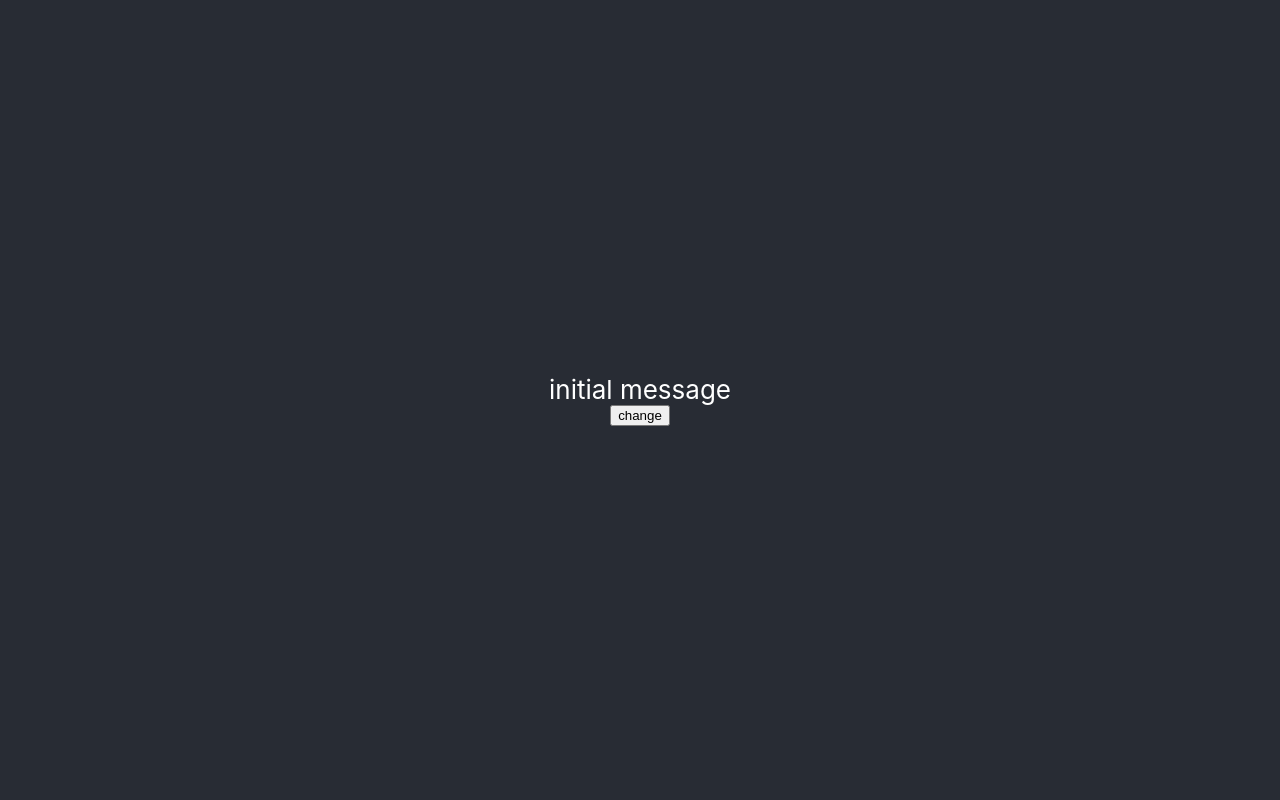
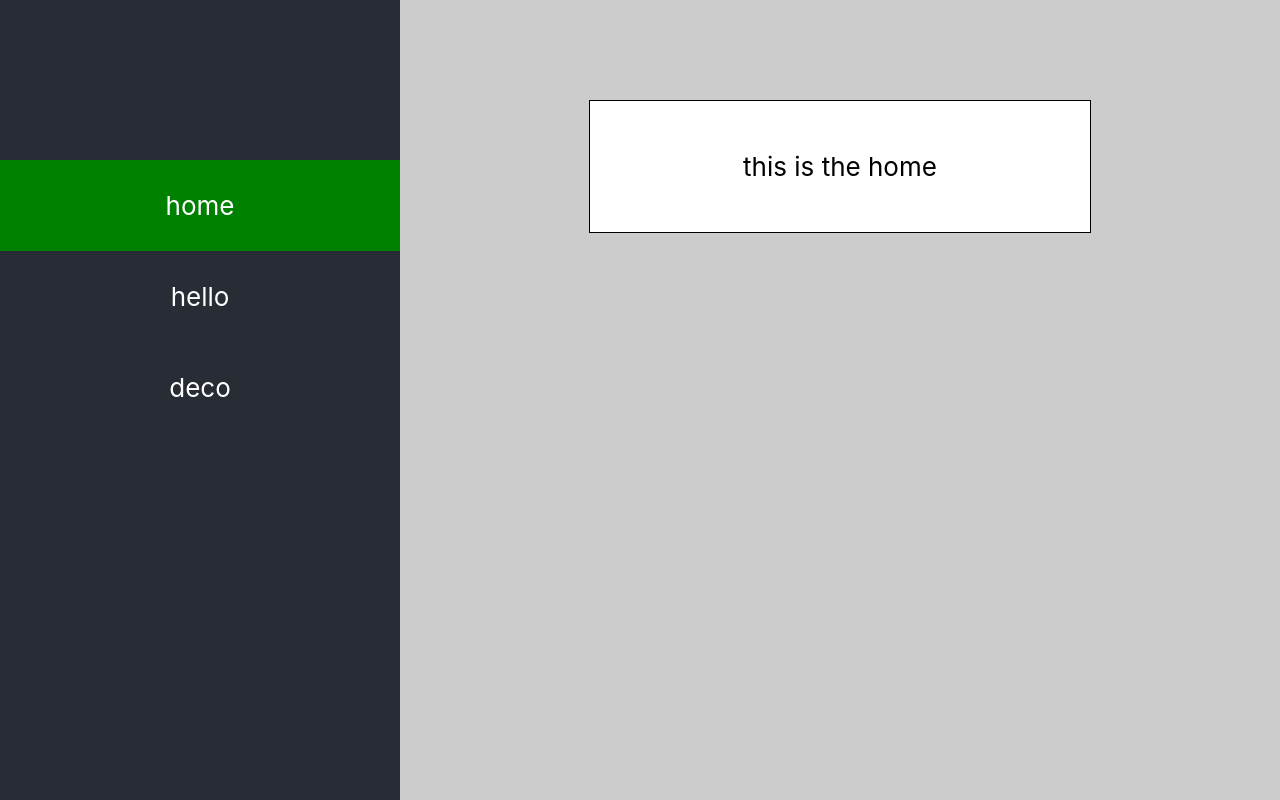
Before and after one commit to dalideco/experimenting3d-react-spring, a React (Create React App) app: page / in a window 1280 px wide. Built offline with nearby package versions, Linux system fonts and the light colour scheme.

Commit message:
setting up page to test transition animationi

```diff
--- a/package.json
+++ b/package.json
@@ -9,6 +9,8 @@
     "@testing-library/user-event": "^12.8.3",
     "react": "^17.0.2",
     "react-dom": "^17.0.2",
+    "react-router": "^5.2.0",
+    "react-router-dom": "^5.2.0",
     "react-scripts": "4.0.3",
     "react-spring": "^9.1.2",
     "styled-components": "^5.3.0",
--- a/src/App.js
+++ b/src/App.js
@@ -4,6 +4,7 @@
 import Interpolate from './Interpolate'
 import ManySprings from './ManySprings'
 import LearnContext from "./LearnContext";
+import TransitionPage from "./TransitionPage"
 
 
 
@@ -17,7 +18,8 @@
         {/* <Multi/> */}
         {/* <Interpolate/> */}
         {/* <ManySprings/> */}
-        <LearnContext/>
+        {/* <LearnContext/> */}
+        <TransitionPage/>
       </header>
     </div>
   );
--- a/src/LearnContext.js
+++ b/src/LearnContext.jsx
@@ -1,10 +1,21 @@
-import React,{useState} from 'react';
+import React,{useState,useEffect} from 'react';
 import { userContext } from "./utilities/Contexts";
 import UsingTheContext from './Components/UsingTheContext'
 
 
 
-const LearnContext = () => {
+const LearnContext  = () => {
+
+
+
+    useEffect(()=>{
+        show()
+    },[])
+
+    const show= ()=>{
+        console.log('hello')
+    }
+
 
     const [message, setMessage] = useState("initial message");
 
--- /dev/null
+++ b/src/TransitionPage.jsx
@@ -0,0 +1,91 @@
+import React from 'react';
+import styled from 'styled-components'
+import { BrowserRouter as Router, NavLink , Switch, Route } from "react-router-dom";
+
+
+const FullPageDiv= styled.div`
+    width: 100%;
+    height: 100vh;
+    background: #ccc;
+    color: black;
+    display:flex;
+    & a {
+        text-decoration: none;
+        color: inherit;
+    }
+    & .green{
+        background: green;
+    }
+
+`
+const StyledNav = styled.nav`
+    background: #282c34;
+    display:flex;
+    flex-direction: column ;
+    color: white;
+    width: 400px;
+    padding-top: 20vh;
+    &>a {
+        padding :30px 0;
+        transition: background 300ms ease-in-out;
+        &:hover{
+            background: black;
+        }
+    }
+
+`
+
+const StyledPage = styled.div`
+    flex: 1;
+    text-align: center;
+`
+
+
+
+//this is the little component
+const LittleComponentDiv= styled.div`
+    background:white;
+    border: 1px solid black;
+    width: 500px;
+    margin: 100px auto;
+    padding: 50px 0;
+`
+
+const LittleComponent = ({children})=>{
+    return (
+        <LittleComponentDiv>
+            {children}
+        </LittleComponentDiv>
+    )
+}
+
+
+// this is the main component
+const TransitionPage = () => {
+    return (
+        <Router>
+        <FullPageDiv>
+            <StyledNav>
+                <NavLink exact to="/" activeClassName="green">home</NavLink>
+                <NavLink exact to="/hello" activeClassName="green">hello</NavLink>
+                <NavLink exact to="/deco" activeClassName="green">deco</NavLink>
+            </StyledNav>
+            <StyledPage>
+                <Switch>
+                    <Route exact path="/">
+                        <LittleComponent>this is the home</LittleComponent>
+                    </Route>
+                    <Route exact path="/hello">
+                        <LittleComponent>This is the hello part</LittleComponent>
+                    </Route>
+                    <Route exact path="/deco">
+                        <LittleComponent>This is DALIDECOCK</LittleComponent>
+                    </Route>
+                </Switch>
+            </StyledPage>
+        </FullPageDiv>
+        </Router>
+    );
+}
+
+export default TransitionPage;
```
Also changed, not shown: 1 other file (tests, documents, lock files or other folders).
